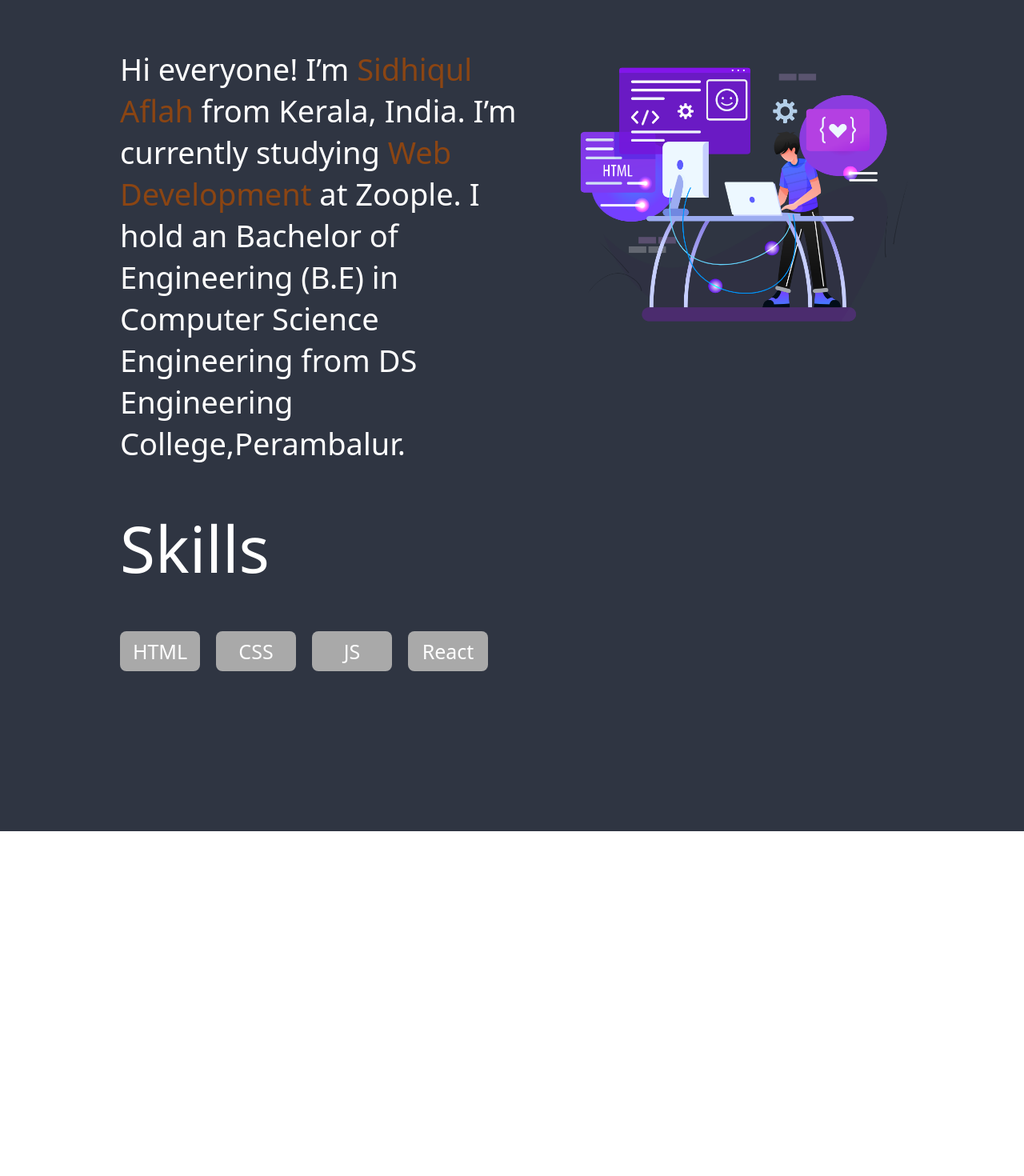
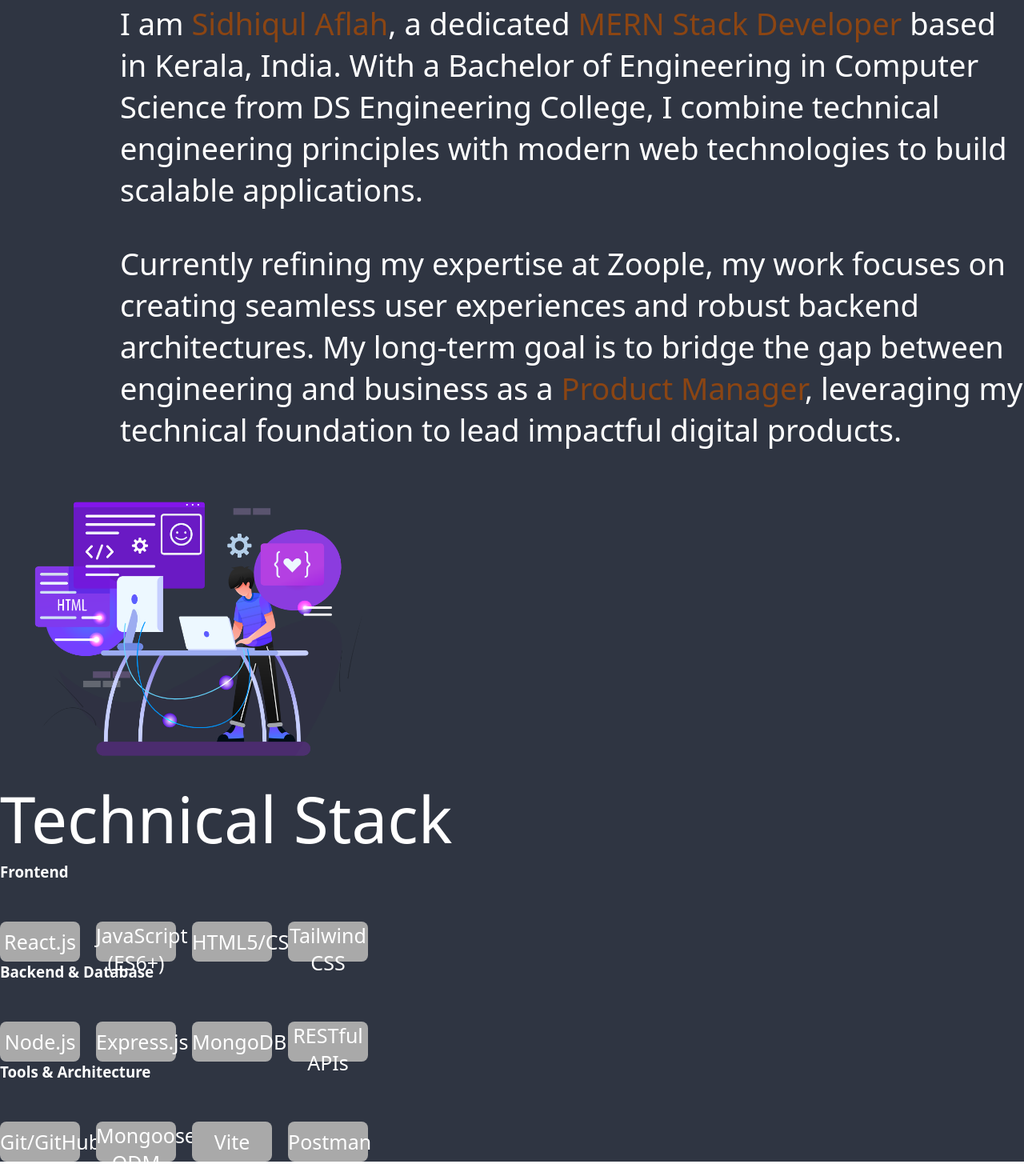
Before and after one commit to SIDHIQUL-AFLAH/Portfolio, a React (Vite) app: page /About in a window 1280 px wide. Shown: the part 280-1750 px from the top of the page at 80% size. Before the commit the page ends 1319 px from the top, so only its background shows below. Built offline with nearby package versions, Linux system fonts and the light colour scheme; a web font is replaced by a local one.

Commit message:
update structer

```diff
--- a/src/About.jsx
+++ b/src/About.jsx
@@ -5,31 +5,59 @@ import cartoon from './assets/about-cartoon.png'
 
 function About() {
   return (
-    <div>
+    <div className="about-page">
         <Navbar/>
-        <div className="body">
-            <p className='para-about'>
-                Hi everyone! I’m <span>Sidhiqul Aflah</span> from Kerala, India.
-                I’m currently studying <span>Web Development</span> at Zoople.
-                I hold an Bachelor of Engineering (B.E) in Computer Science Engineering from DS Engineering College,Perambalur.
-            </p>
-            <img className='cartoon-img' src={cartoon} alt="" />
+        <div className="about-body">
+            <div className="text-content">
+                <h1>Professional Profile</h1>
+                <p className='para-about'>
+                    I am <span>Sidhiqul Aflah</span>, a dedicated <span>MERN Stack Developer</span> based in Kerala, India.
+                    With a Bachelor of Engineering in Computer Science from DS Engineering College, I combine
+                    technical engineering principles with modern web technologies to build scalable applications.
+                </p>
+                <p className='para-about'>
+                    Currently refining my expertise at Zoople, my work focuses on creating seamless user
+                    experiences and robust backend architectures. My long-term goal is to bridge the gap between
+                    engineering and business as a <span>Product Manager</span>, leveraging my technical foundation
+                    to lead impactful digital products.
+                </p>
+            </div>
+            <img className='cartoon-img' src={cartoon} alt="Professional Avatar" />
         </div>
 
-        <div className="skills">
-          <h2>Skills</h2>
+        <div className="skills-section">
+          <h2>Technical Stack</h2>
 
-          <div className="btn-about-container">
-              <button className='btn-about'>HTML</button>
-              <button className='btn-about'>CSS</button>
-              <button className='btn-about'>JS</button>
-              <button className='btn-about'>React</button>
+          <div className="skills-category">
+              <h3>Frontend</h3>
+              <div className="btn-about-container">
+                  <button className='btn-about'>React.js</button>
+                  <button className='btn-about'>JavaScript (ES6+)</button>
+                  <button className='btn-about'>HTML5/CSS3</button>
+                  <button className='btn-about'>Tailwind CSS</button>
+              </div>
           </div>
-          <div className="empty-space">
 
+          <div className="skills-category">
+              <h3>Backend & Database</h3>
+              <div className="btn-about-container">
+                  <button className='btn-about'>Node.js</button>
+                  <button className='btn-about'>Express.js</button>
+                  <button className='btn-about'>MongoDB</button>
+                  <button className='btn-about'>RESTful APIs</button>
+              </div>
+          </div>
+
+          <div className="skills-category">
+              <h3>Tools & Architecture</h3>
+              <div className="btn-about-container">
+                  <button className='btn-about'>Git/GitHub</button>
+                  <button className='btn-about'>Mongoose ODM</button>
+                  <button className='btn-about'>Vite</button>
+                  <button className='btn-about'>Postman</button>
+              </div>
           </div>
         </div>
-
     </div>
   )
 }
```
